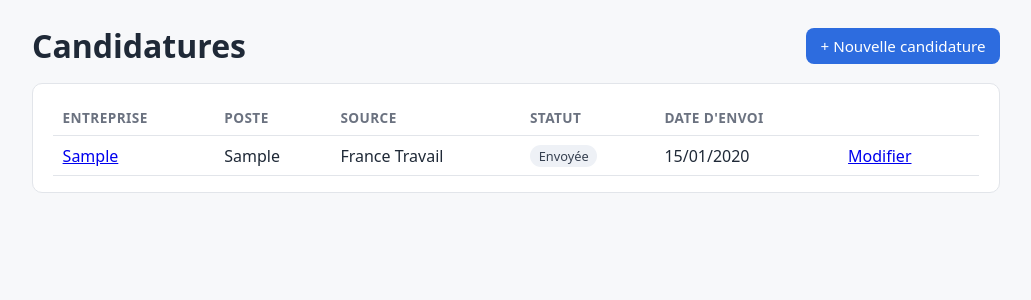
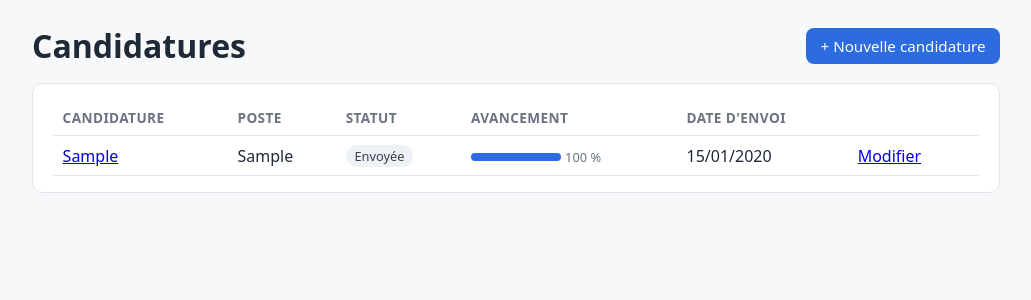
Before and after one commit to lenoirpatrick/CandiTrack, a Django app: page / in a window 1280 px wide. Shown: the part 55-355 px from the top of the page, without its empty margins (124-1155 px from the left). Run offline with Django 5.2, Linux system fonts and the light colour scheme; data comes from the database, SQL or seed files in the repository; tables that the repository leaves empty hold one stand-in row (values such as "Sample post").

Commit message:
Candidature en modale (ajout/edition), sections separees, mini progress bar
- Formulaire candidature ouvert en modale (dialog natif) depuis la liste, pour
  la creation comme l'edition, via AJAX (X-Requested-With) ; repli pleine page
  conserve si JS desactive.
- Formulaire scinde en deux sections : Caracteristiques et Etapes (partials
  _candidature_form / _field / _checkbox).
- Entreprise rendue facultative pour valider la creation (blank=True) ; libelle
  auto-rempli avec ce qui est disponible (repli "Candidature").
- Vues create/update : GET ajax -> partial, POST ajax -> JSON ok ou partial 422
  avec erreurs.
- Liste des candidatures : colonne Avancement avec une mini barre de progression.

Co-Authored-By: Claude Opus 4.8 <noreply@anthropic.com>

```diff
--- a/templates/base.html
+++ b/templates/base.html
@@ -76,6 +76,28 @@
         .step.done { background:var(--accent); color:#fff; }
         .theme-toggle { background:none; border:1px solid var(--border); color:var(--nav-link);
                  border-radius:8px; padding:0.3rem 0.6rem; cursor:pointer; font-size:1rem; }
+        /* Forms: sections + grids */
+        fieldset { border:1px solid var(--border); border-radius:10px; padding:0.5rem 1rem 1rem; margin:0 0 1rem; }
+        legend { font-weight:700; color:var(--accent); padding:0 0.4rem; }
+        .field { margin:0.5rem 0; }
+        .grid2 { display:grid; grid-template-columns:1fr 1fr; gap:0 1rem; }
+        .grid3 { display:grid; grid-template-columns:1fr 1fr 1fr; gap:0 1rem; }
+        .checks { display:flex; flex-wrap:wrap; gap:0.5rem 1.25rem; margin:0.4rem 0 0.9rem; }
+        .check { display:flex; align-items:center; gap:0.4rem; font-weight:500; cursor:pointer; }
+        .error { color:#e0584b; display:block; font-size:0.85rem; }
+        .form-actions { display:flex; gap:0.5rem; margin-top:0.5rem; }
+        @media (max-width:560px) { .grid2, .grid3 { grid-template-columns:1fr; } }
+        /* Modal (native dialog) */
+        dialog { border:none; border-radius:12px; padding:0; width:92%; max-width:680px;
+                 max-height:88vh; overflow:auto; background:var(--card); color:var(--text);
+                 box-shadow:0 12px 40px rgba(0,0,0,0.3); }
+        dialog::backdrop { background:rgba(0,0,0,0.5); }
+        .modal-body { padding:1.25rem 1.5rem; }
+        .modal-body h2 { margin-top:0; }
+        /* Mini progress bar in lists */
+        .mini-bar { display:inline-block; vertical-align:middle; width:90px; height:8px;
+                 background:var(--track); border-radius:4px; overflow:hidden; }
+        .mini-bar span { display:block; height:100%; background:var(--accent); }
     </style>
 </head>
 <body>
--- /dev/null
+++ b/templates/tracking/_checkbox.html
@@ -0,0 +1,3 @@
+<label class="check">{{ field }} <span>{{ field.label }}</span>
+    {% for error in field.errors %}<small class="error">{{ error }}</small>{% endfor %}
+</label>
--- /dev/null
+++ b/templates/tracking/_field.html
@@ -0,0 +1,6 @@
+<p class="field">
+    {{ field.label_tag }}
+    {{ field }}
+    {% if field.help_text %}<small class="muted">{{ field.help_text }}</small>{% endif %}
+    {% for error in field.errors %}<small class="error">{{ error }}</small>{% endfor %}
+</p>
--- a/templates/tracking/candidature_list.html
+++ b/templates/tracking/candidature_list.html
@@ -3,7 +3,7 @@
 {% block content %}
 <div style="display:flex; justify-content:space-between; align-items:center; margin-bottom:1rem;">
     <h1 style="margin:0;">Candidatures</h1>
-    <a class="btn" href="{% url 'tracking:candidature_create' %}">+ Nouvelle candidature</a>
+    <a class="btn js-modal-link" href="{% url 'tracking:candidature_create' %}">+ Nouvelle candidature</a>
 </div>
 
 <div class="card">
@@ -11,10 +11,10 @@
     <table>
         <thead>
             <tr>
-                <th>Entreprise</th>
+                <th>Candidature</th>
                 <th>Poste</th>
-                <th>Source</th>
                 <th>Statut</th>
+                <th>Avancement</th>
                 <th>Date d'envoi</th>
                 <th></th>
             </tr>
@@ -22,13 +22,16 @@
         <tbody>
             {% for c in candidatures %}
             <tr>
-                <td><a href="{{ c.get_absolute_url }}">{{ c.entreprise }}</a></td>
+                <td><a href="{{ c.get_absolute_url }}">{{ c }}</a></td>
                 <td>{{ c.poste }}</td>
-                <td>{{ c.get_source_display }}</td>
                 <td><span class="badge">{{ c.get_statut_display }}</span></td>
+                <td>{% with p=c.progression %}
+                    <span class="mini-bar" title="{{ p.done }}/{{ p.total }} — {{ p.percent }} %"><span style="width:{{ p.percent }}%;"></span></span>
+                    <span class="muted" style="font-size:0.8rem;">{{ p.percent }} %</span>
+                {% endwith %}</td>
                 <td>{{ c.date_envoi|date:"d/m/Y"|default:"—" }}</td>
                 <td class="row-actions">
-                    <a href="{% url 'tracking:candidature_update' c.pk %}">Modifier</a>
+                    <a class="js-modal-link" href="{% url 'tracking:candidature_update' c.pk %}">Modifier</a>
                 </td>
             </tr>
             {% endfor %}
@@ -36,7 +39,51 @@
     </table>
     {% else %}
     <p class="muted">Aucune candidature pour le moment. Commencez par en
-        <a href="{% url 'tracking:candidature_create' %}">ajouter une</a>.</p>
+        <a class="js-modal-link" href="{% url 'tracking:candidature_create' %}">ajouter une</a>.</p>
     {% endif %}
 </div>
+
+<dialog id="cand-modal"><div class="modal-body" id="cand-modal-body"></div></dialog>
+
+<script>
+(function () {
+    var modal = document.getElementById("cand-modal");
+    var body = document.getElementById("cand-modal-body");
+    var AJAX = {"X-Requested-With": "XMLHttpRequest"};
+
+    function bind() {
+        var form = body.querySelector("form");
+        if (!form) return;
+        body.querySelectorAll("[data-close]").forEach(function (el) {
+            el.addEventListener("click", function (e) { e.preventDefault(); modal.close(); });
+        });
+        form.addEventListener("submit", function (e) {
+            e.preventDefault();
+            fetch(form.getAttribute("action"), {
+                method: "POST", body: new FormData(form), headers: AJAX
+            }).then(function (r) {
+                var ct = r.headers.get("content-type") || "";
+                if (r.ok && ct.indexOf("application/json") >= 0) {
+                    window.location.reload();
+                    return null;
+                }
+                return r.text();
+            }).then(function (html) {
+                if (html !== null) { body.innerHTML = html; bind(); }
+            });
+        });
+    }
+
+    function open(url) {
+        fetch(url, {headers: AJAX})
+            .then(function (r) { return r.text(); })
+            .then(function (html) { body.innerHTML = html; bind(); modal.showModal(); });
+    }
+
+    document.querySelectorAll(".js-modal-link").forEach(function (a) {
+        a.addEventListener("click", function (e) { e.preventDefault(); open(a.getAttribute("href")); });
+    });
+    modal.addEventListener("click", function (e) { if (e.target === modal) modal.close(); });
+})();
+</script>
 {% endblock %}
--- a/tracking/forms.py
+++ b/tracking/forms.py
@@ -45,9 +45,10 @@ class CandidatureForm(forms.ModelForm):
     def save(self, commit=True):
         instance = super().save(commit=False)
         # Auto-remplir le libellé si laissé vide (issue #3).
+        # L'entreprise est facultative ; on compose avec ce qui est disponible.
         if not instance.libelle:
             parts = [p for p in (instance.entreprise, instance.poste) if p]
-            instance.libelle = " — ".join(parts)
+            instance.libelle = " — ".join(parts) or "Candidature"
         if commit:
             instance.save()
         return instance
--- a/tracking/models.py
+++ b/tracking/models.py
@@ -73,7 +73,7 @@ class Candidature(models.Model):
     """A single job application and its current state (issue #365)."""
 
     libelle = models.CharField("libellé", max_length=200, blank=True)
-    entreprise = models.CharField("entreprise", max_length=200)
+    entreprise = models.CharField("entreprise", max_length=200, blank=True)
     poste = models.CharField("poste", max_length=200)
     site = models.ForeignKey(
         JobSite,
--- a/tracking/views.py
+++ b/tracking/views.py
@@ -1,10 +1,15 @@
 from django.contrib import messages
+from django.http import JsonResponse
 from django.shortcuts import get_object_or_404, redirect, render
 
 from .forms import CandidatureForm, CVForm, JobSiteForm
 from .logos import fetch_logo_url
 from .models import CV, Candidature, JobSite, StatusHistory
 from .statistics import compute_stats
+
+
+def _is_ajax(request):
+    return request.headers.get("x-requested-with") == "XMLHttpRequest"
 
 
 def candidature_list(request):
@@ -27,7 +32,23 @@ def candidature_detail(request, pk):
     )
 
 
+def _render_candidature_form(request, form, title, action, status=200):
+    """Render the form: just the partial for AJAX (modal), full page otherwise."""
+    template = (
+        "tracking/_candidature_form.html"
+        if _is_ajax(request)
+        else "tracking/candidature_form.html"
+    )
+    return render(
+        request,
+        template,
+        {"form": form, "title": title, "action": action},
+        status=status,
+    )
+
+
 def candidature_create(request):
+    action = request.path
     if request.method == "POST":
         form = CandidatureForm(request.POST)
         if form.is_valid():
@@ -36,18 +57,21 @@ def candidature_create(request):
                 candidature=candidature, statut=candidature.statut
             )
             messages.success(request, "Candidature créée.")
+            if _is_ajax(request):
+                return JsonResponse({"ok": True, "redirect": candidature.get_absolute_url()})
             return redirect(candidature)
-    else:
-        form = CandidatureForm()
-    return render(
-        request,
-        "tracking/candidature_form.html",
-        {"form": form, "title": "Nouvelle candidature"},
+        # Invalid: re-render the form (422 so the modal shows the errors).
+        return _render_candidature_form(
+            request, form, "Nouvelle candidature", action, status=422
+        )
+    return _render_candidature_form(
+        request, CandidatureForm(), "Nouvelle candidature", action
     )
 
 
 def candidature_update(request, pk):
     candidature = get_object_or_404(Candidature, pk=pk)
+    action = request.path
     previous_statut = candidature.statut
     if request.method == "POST":
         form = CandidatureForm(request.POST, instance=candidature)
@@ -58,13 +82,14 @@ def candidature_update(request, pk):
                     candidature=candidature, statut=candidature.statut
                 )
             messages.success(request, "Candidature mise à jour.")
+            if _is_ajax(request):
+                return JsonResponse({"ok": True, "redirect": candidature.get_absolute_url()})
             return redirect(candidature)
-    else:
-        form = CandidatureForm(instance=candidature)
-    return render(
-        request,
-        "tracking/candidature_form.html",
-        {"form": form, "title": "Modifier la candidature"},
+        return _render_candidature_form(
+            request, form, "Modifier la candidature", action, status=422
+        )
+    return _render_candidature_form(
+        request, CandidatureForm(instance=candidature), "Modifier la candidature", action
     )
 
 
```
Also changed, not shown: templates/tracking/_candidature_form.html (added, +53 -0 lines), templates/tracking/candidature_form.html (+1 -8 lines), tracking/migrations/0006_alter_candidature_entreprise.py (added).
